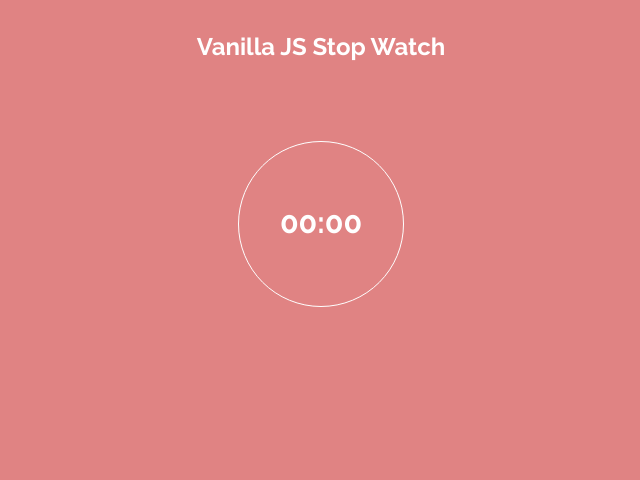
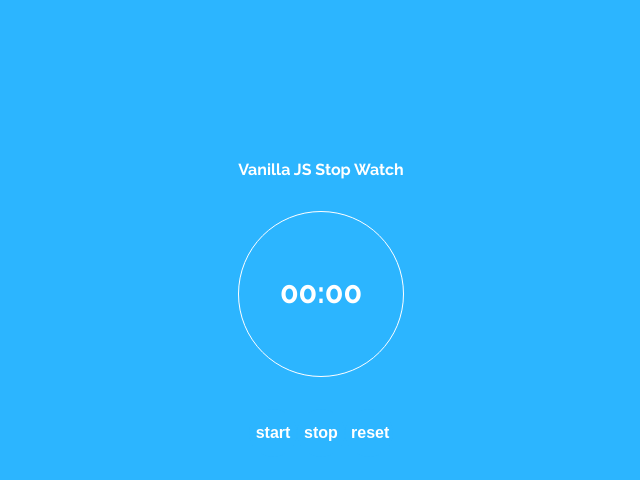
Before and after one commit to MdMuzahid07/StopWatch, a plain HTML site: page index.html in a window 1280 px wide. Shown: the whole page, without its empty margins (319-959 px from the left). Drawn offline with Linux system fonts and the light colour scheme.

Commit message:
application UI maked

```diff
--- a/index.html
+++ b/index.html
@@ -16,12 +16,18 @@
     </header>
     <main>
       <div class="mainContainer">
-        <div class="stopWatchDisplay">
-          <p class="displayCount">00:00</p>
+        <div>
+          <div class="stopWatchDisplay">
+            <p class="displayCount">00:00</p>
+          </div>
+          <div class="buttons">
+            <button>start</button>
+            <button>stop</button>
+            <button>reset</button>
+          </div>
         </div>
       </div>
     </main>
-    <footer></footer>
     <script src="./app.js"></script>
   </body>
 </html>
--- a/style.css
+++ b/style.css
@@ -4,29 +4,27 @@
 body {
   margin: 0 auto;
   padding: 0;
-  height: 100%;
-  width: 500px;
+  height: 100vh;
+  width: 100vw;
   box-sizing: border-box;
   font-family: "Raleway", sans-serif;
-  background: rgb(224, 131, 131);
-  background-repeat: no-repeat;
-  background-size: cover;
-  background-position: center;
+  background: rgb(44, 181, 255);
   overflow: hidden;
 }
 
 /* body header section styles================== */
 
 .headerTitle {
+  margin-top: 10rem;
+  font-size: 1rem;
   text-align: center;
-  margin-top: 2rem;
   color: white;
 }
 
 /* body main section styles================== */
 
 .mainContainer {
-  margin-top: 5rem;
+  margin-top: 2rem;
   display: flex;
   justify-content: center;
   justify-items: center;
@@ -38,13 +36,36 @@ body {
   border: 1px solid rgb(255, 255, 255);
   border-radius: 50%;
   padding: 2rem;
+  display: flex;
+  justify-content: center;
+  justify-items: center;
 }
 
 .stopWatchDisplay .displayCount {
-  display: flex;
-  justify-content: center;
-  justify-items: center;
   font-size: 1.9rem;
   font-weight: bold;
   color: white;
 }
+
+/* stop watch buttons styles===================== */
+.buttons {
+  margin-top: 2rem;
+  display: flex;
+  justify-content: center;
+}
+
+.buttons button {
+  height: 3rem;
+  width: 3rem;
+  font-size: 1rem;
+  font-weight: bold;
+  border-radius: 50%;
+  border: none;
+  background: rgb(44, 181, 255);
+  color: white;
+}
+
+.buttons button:hover {
+  background-color: rgb(91, 91, 91);
+  border: 1px solid white;
+}
```
